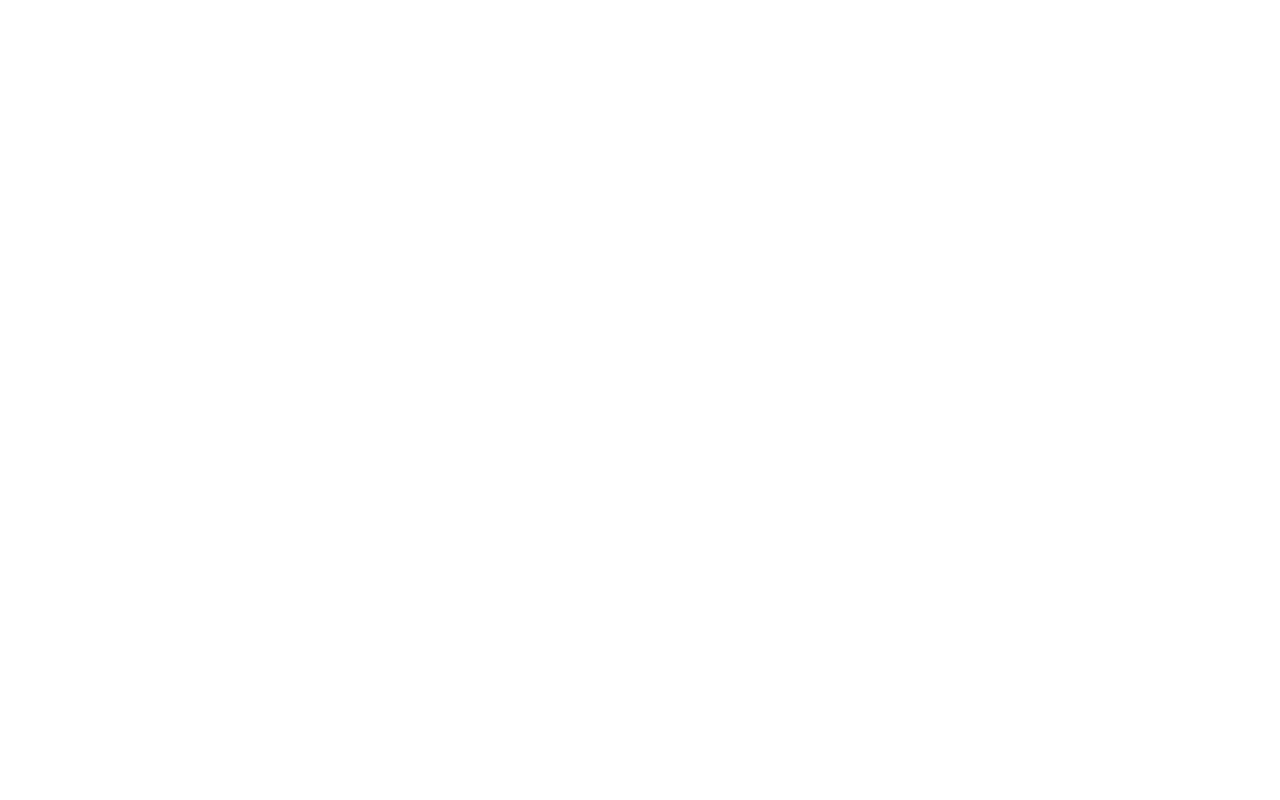
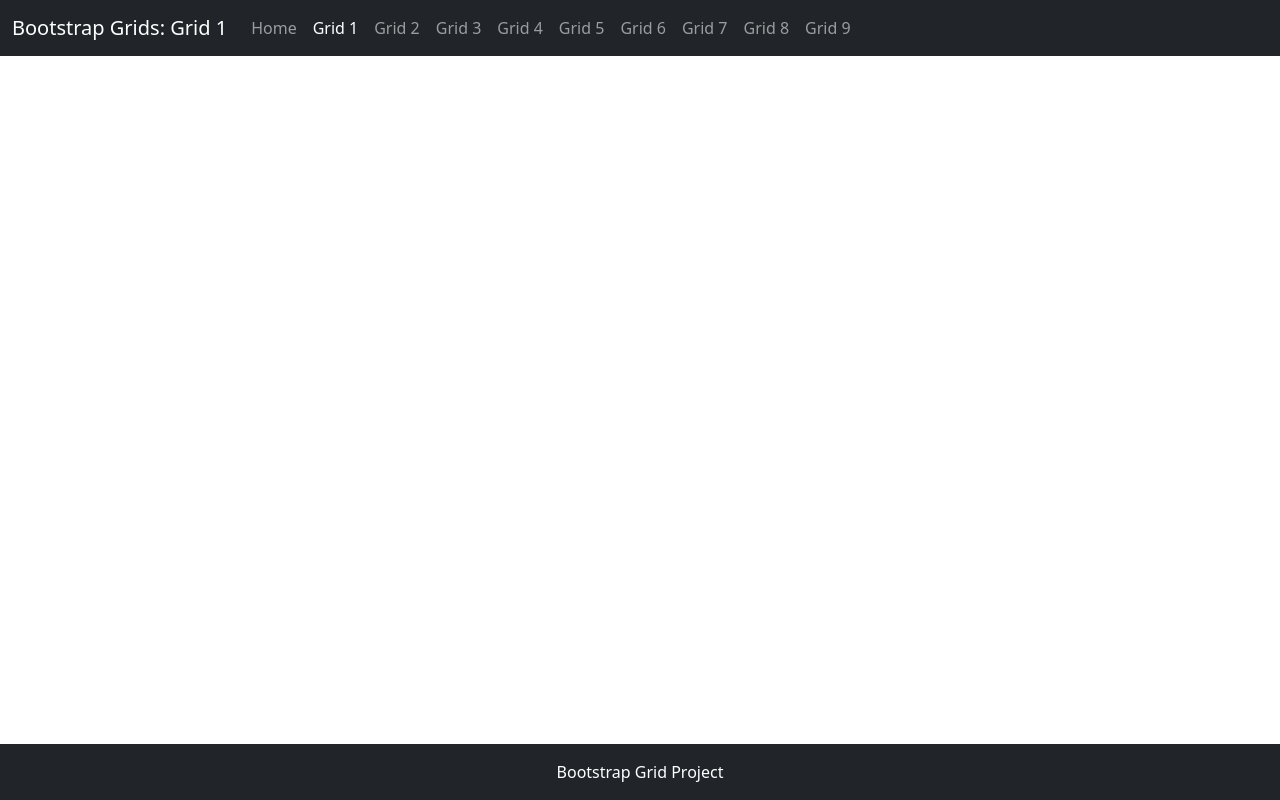
Before and after one commit to jvanosdol/bootstrap-grids-project, a plain HTML site: page grid1.html in a window 1280 px wide. Drawn offline with nearby package versions, Linux system fonts and the light colour scheme.

Commit message:
connected all pages
connected all pages, appropriate link is highlighted when on respective page

```diff
--- a/grid1.html
+++ b/grid1.html
@@ -0,0 +1,80 @@
+<!doctype html>
+<html lang="en" class="h-100">
+
+<head>
+    <title>Bootstrap Grid Project</title>
+    <!-- Required meta tags -->
+    <meta charset="utf-8">
+    <meta name="viewport" content="width=device-width, initial-scale=1, shrink-to-fit=no">
+
+    <!-- Bootstrap CSS -->
+    <link href="https://cdn.jsdelivr.net/npm/bootstrap@5.1.1/dist/css/bootstrap.min.css" rel="stylesheet"
+        integrity="sha384-F3w7mX95PdgyTmZZMECAngseQB83DfGTowi0iMjiWaeVhAn4FJkqJByhZMI3AhiU" crossorigin="anonymous">
+
+    <link rel="stylesheet" href="/css/site.css">
+
+</head>
+
+<body class="d-flex flex-column h-100">
+
+<nav class="navbar navbar-expand-md navbar-dark fixed-top bg-dark">
+    <div class="container-fluid">
+        <a class="navbar-brand" href="#">Bootstrap Grids: Grid 1</a>
+        <button class="navbar-toggler" type="button" data-bs-toggle="collapse" data-bs-target="#navbarCollapse"
+            aria-controls="navbarCollapse" aria-expanded="false" aria-label="Toggle navigation">
+            <span class="navbar-toggler-icon"></span>
+        </button>
+        <div class="collapse navbar-collapse" id="navbarCollapse">
+            <ul class="navbar-nav me-auto mb-2 mb-md-0">
+                <li class="nav-item">
+                    <a class="nav-link" href="/index.html">Home</a>
+                </li>
+                <li class="nav-item">
+                    <a class="nav-link active" aria-current="page" href="/grid1.html">Grid 1</a>
+                </li>
+                <li class="nav-item">
+                    <a class="nav-link" href="/grid2.html">Grid 2</a>
+                </li>
+                <li class="nav-item">
+                    <a class="nav-link" href="/grid3.html">Grid 3</a>
+                </li>
+                <li class="nav-item">
+                    <a class="nav-link" href="/grid4.html">Grid 4</a>
+                </li>
+                <li class="nav-item">
+                    <a class="nav-link" href="/grid5.html">Grid 5</a>
+                </li>
+                <li class="nav-item">
+                    <a class="nav-link" href="/grid6.html">Grid 6</a>
+                </li>
+                <li class="nav-item">
+                    <a class="nav-link" href="/grid7.html">Grid 7</a>
+                </li>
+                <li class="nav-item">
+                    <a class="nav-link" href="/grid8.html">Grid 8</a>
+                </li>
+                <li class="nav-item">
+                    <a class="nav-link" href="/grid9.html">Grid 9</a>
+                </li>
+            </ul>
+        </div>
+    </div>
+</nav>
+
+    <main class="flex-shrink-0">
+       <div class="container">
+
+       </div>
+    </main>
+    <footer class="footer mt-auto py-3 bg-dark sticky-footer">
+        <div class="container-fluid text-center">
+            <span class="text-white">Bootstrap Grid Project</span>
+        </div>
+    </footer>
+    <!-- Bootstrap JS -->
+    <script src="https://cdn.jsdelivr.net/npm/bootstrap@5.1.1/dist/js/bootstrap.bundle.min.js"
+        integrity="sha384-/bQdsTh/da6pkI1MST/rWKFNjaCP5gBSY4sEBT38Q/9RBh9AH40zEOg7Hlq2THRZ" crossorigin="anonymous">
+    </script>
+</body>
+
+</html>
```
Also changed, not shown: grid2.html (+80 -0 lines), grid3.html (+80 -0 lines), grid4.html (+80 -0 lines), grid5.html (+80 -0 lines), grid6.html (+80 -0 lines), grid7.html (+80 -0 lines), grid8.html (+80 -0 lines), grid9.html (+80 -0 lines), index.html (+1 -1 lines).
